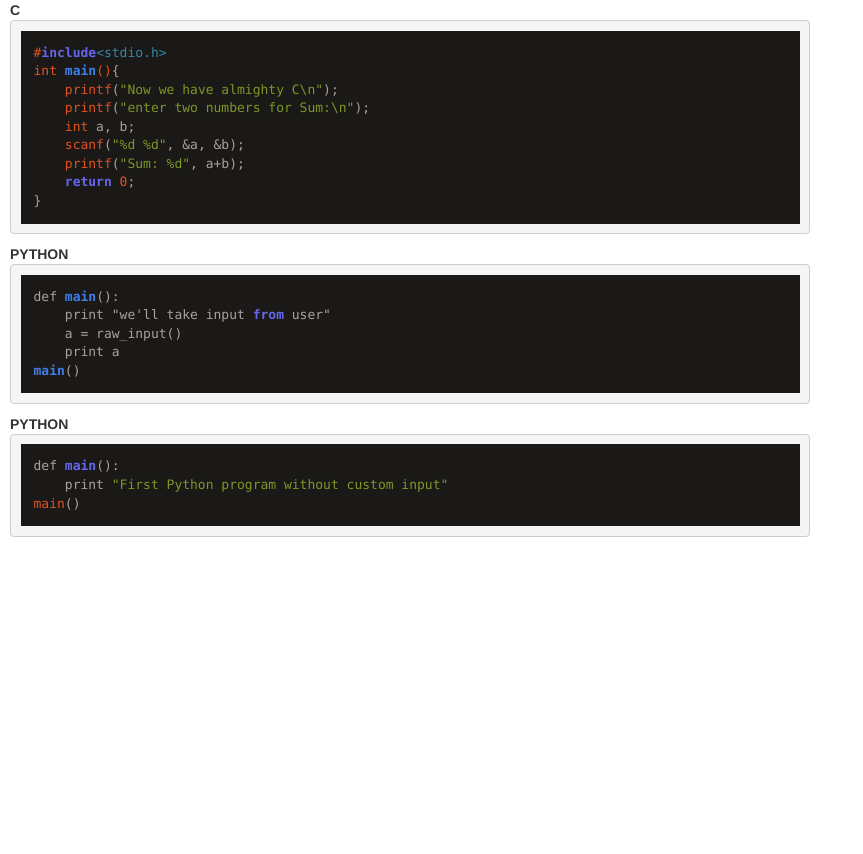
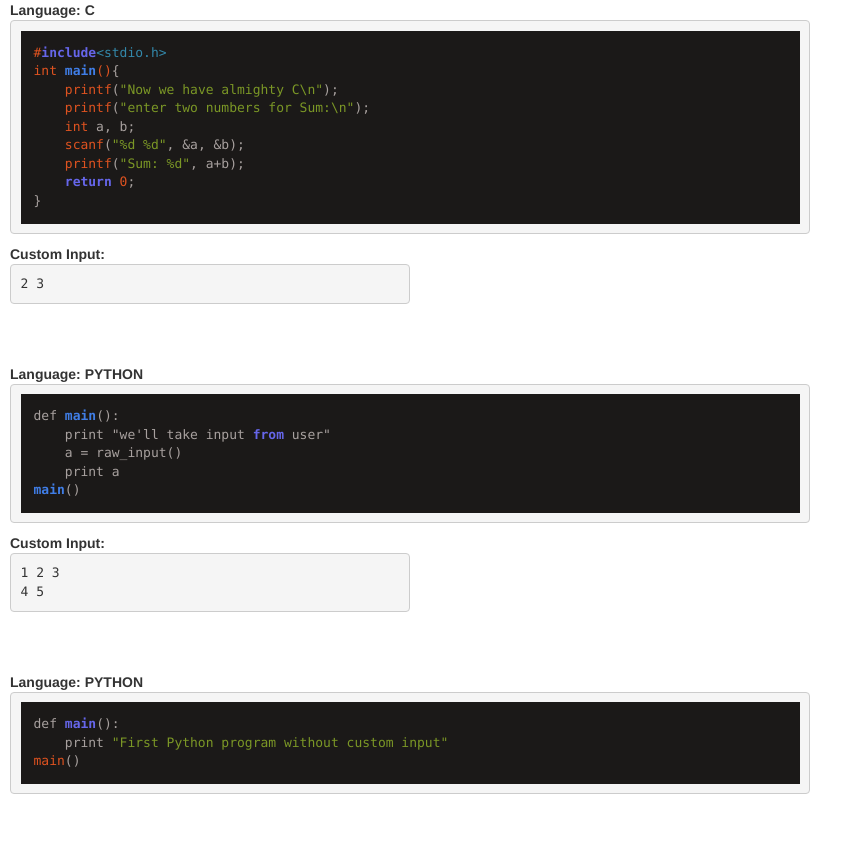
Before and after one commit to gauravjainn/online-code-compiler, a Django app: page /history/7f44cfd5a6194deea7230a0f582b2861 in a window 1280 px wide. Shown: the whole page, without its empty margins (0-863 px from the left). Before the commit the page ends 537 px from the top, so only its background shows below. Run offline with Django 3.2, Linux system fonts and the light colour scheme; data comes from the database, SQL or seed files in the repository; both versions use the stored data as it was after the commit; some libraries are stand-ins or nearby versions.

Commit message:
custom input feature added

```diff
--- a/templates/history.html
+++ b/templates/history.html
@@ -9,6 +9,21 @@
     <script>
       hljs.initHighlightingOnLoad();
     </script>
+    <style type="text/css">
+        pre {
+          overflow: auto;
+          word-wrap: normal;
+          white-space: pre;
+        }
+        /*.code-history-block:nth-of-type(odd) {
+            background: burlywood !important;
+            width: 800px;
+        }
+        .code-history-block:nth-of-type(even) {
+            background: darkgrey !important;
+            width: 800px;
+        }*/
+    </style>
 </head>
 
 <body>
@@ -16,10 +31,14 @@
         {% if no_data %}
             <b> No History Found</b>
         {% else %}
-            {% for lang, code in history_list %}
-              <div class="code-history-block">
-                <b>{{lang}}</b>
+            {% for lang, code, inp in history_list %}
+              <div class="code-history-block" style="padding-bottom:50px;">
+                <b>Language:  {{lang}}</b><br>
                 <pre style="width:800px"><code>{{code}}</code></pre>
+                {% if inp %}
+                    <b>Custom Input: </b>
+                    <pre style="width:400px;" class="nohighlight">{{inp}}</pre>
+                {% endif %}
               </div>
             {% endfor %}
         {% endif %}
--- a/webapp/models.py
+++ b/webapp/models.py
@@ -29,6 +29,7 @@ class CodeUrl(TimeStamp):
     uri = models.CharField(max_length=63, unique=True)
     lang = models.CharField(max_length=15, choices=LANGUAGE_CHOICES, blank=True, null=True)
     code = models.TextField(blank=True, null=True)
+    inp = models.TextField(blank=True, null=True)
     result = models.TextField(blank=True, null=True)
 
     def __unicode__(self):
@@ -42,6 +43,7 @@ class CodeHistory(TimeStamp):
     uri = models.CharField(max_length=63)
     lang = models.CharField(max_length=15, blank=True, null=True)
     code = models.TextField(blank=True, null=True)
+    inp = models.TextField(blank=True, null=True)
 
     class Meta:
         verbose_name_plural = "Code History"
--- a/webapp/utils.py
+++ b/webapp/utils.py
@@ -41,7 +41,7 @@ def generate_unique_uri():
     return uuid.uuid4().hex
 
 
-def code_compile_result(lang, source):
+def code_compile_result(lang, source, inp=None):
 
     RUN_URL = 'https://api.hackerearth.com/v3/code/run/'
     CLIENT_SECRET = '2a277f2591e3a56e07f8d1249a51dee17320818a'
@@ -53,6 +53,7 @@ def code_compile_result(lang, source):
         'lang': lang,
         'time_limit': 5,
         'memory_limit': 262144,
+        'input': inp
     }
 
     try:
--- a/webapp/views.py
+++ b/webapp/views.py
@@ -42,6 +42,7 @@ class Home(View):
         data.update({
             'lang': cu_obj.lang or 'PYTHON',
             'code': cu_obj.code,
+            'inp': cu_obj.inp,
             'result': json.loads(cu_obj.result or '{}'),
             'uri': uri,
         })
@@ -49,7 +50,7 @@ class Home(View):
         return render(request, 'home.html', data)
 
     # Uncomment this method if you dont want to use ajax api
-    # and wants ormal submit and refresh behaviour
+    # and wants normal `submit and refresh` behaviour
 
     # def post(self, request, *args, **kwargs):
     #     uri = request.get_full_path()
@@ -94,10 +95,12 @@ def source_compile_and_run(request):
     uri = request.GET.get('uri')
     lang = request.GET.get('lang')
     code = request.GET.get('code')
+    inp = request.GET.get('inp')
 
-    resp = code_compile_result(lang, code)
+    resp = code_compile_result(lang, code, inp)
 
     if resp is None:
+        # Either net is too slow or hackerearth API is down
         data.update({'result': {'error': 'Network Error'}})
         return HttpJSONResponse(data)
 
@@ -108,6 +111,7 @@ def source_compile_and_run(request):
 
     cu_obj.lang = lang
     cu_obj.code = code.strip()
+    cu_obj.inp = inp
 
     if resp.get('message') == 'OK' or resp.get('compile_status') == 'OK':
         cu_obj.result = json.dumps(resp['run_status'])
@@ -119,14 +123,14 @@ def source_compile_and_run(request):
     cu_obj.save()
 
     # Maintain history
-    CodeHistory.objects.create(uri=uri.strip("/"), lang=lang, code=code)
+    CodeHistory.objects.create(uri=uri.strip("/"), lang=lang, code=code, inp=inp)
 
     data['result'] = json.loads(cu_obj.result) # or resp.get('run_status')
     return HttpJSONResponse(data)
 
 
 def code_history(request, uri):
-    data = CodeHistory.objects.filter(uri=uri).order_by('-created_at').values_list('lang', 'code')
+    data = CodeHistory.objects.filter(uri=uri).order_by('-created_at').values_list('lang', 'code', 'inp')
     # Consider pagination/infinite-scrolling
 
     no_data = False if len(data) > 0 else True
```
Also changed, not shown: templates/home.html (+6 -3 lines), README.md, db.sqlite3, webapp/migrations/0001_initial.py.
